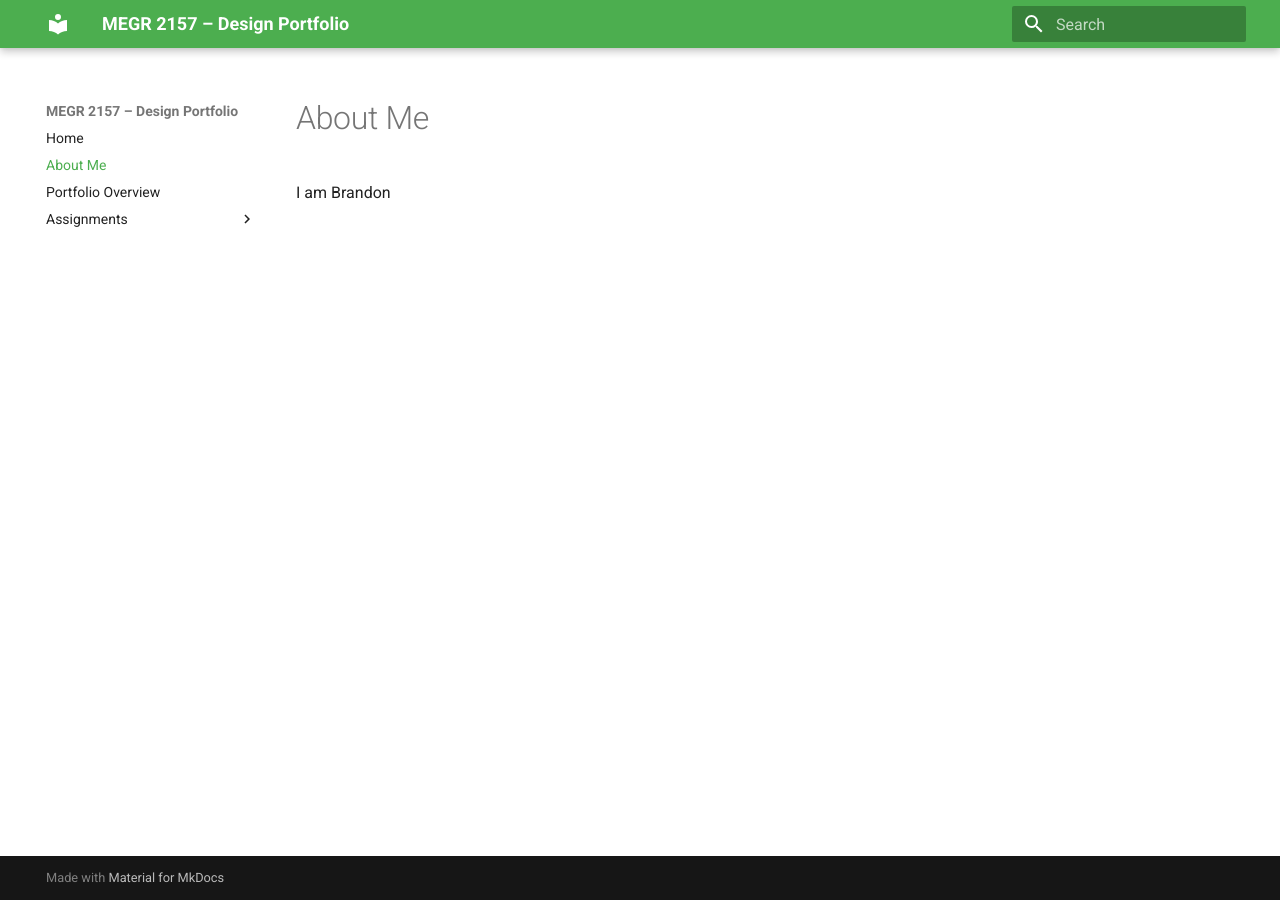
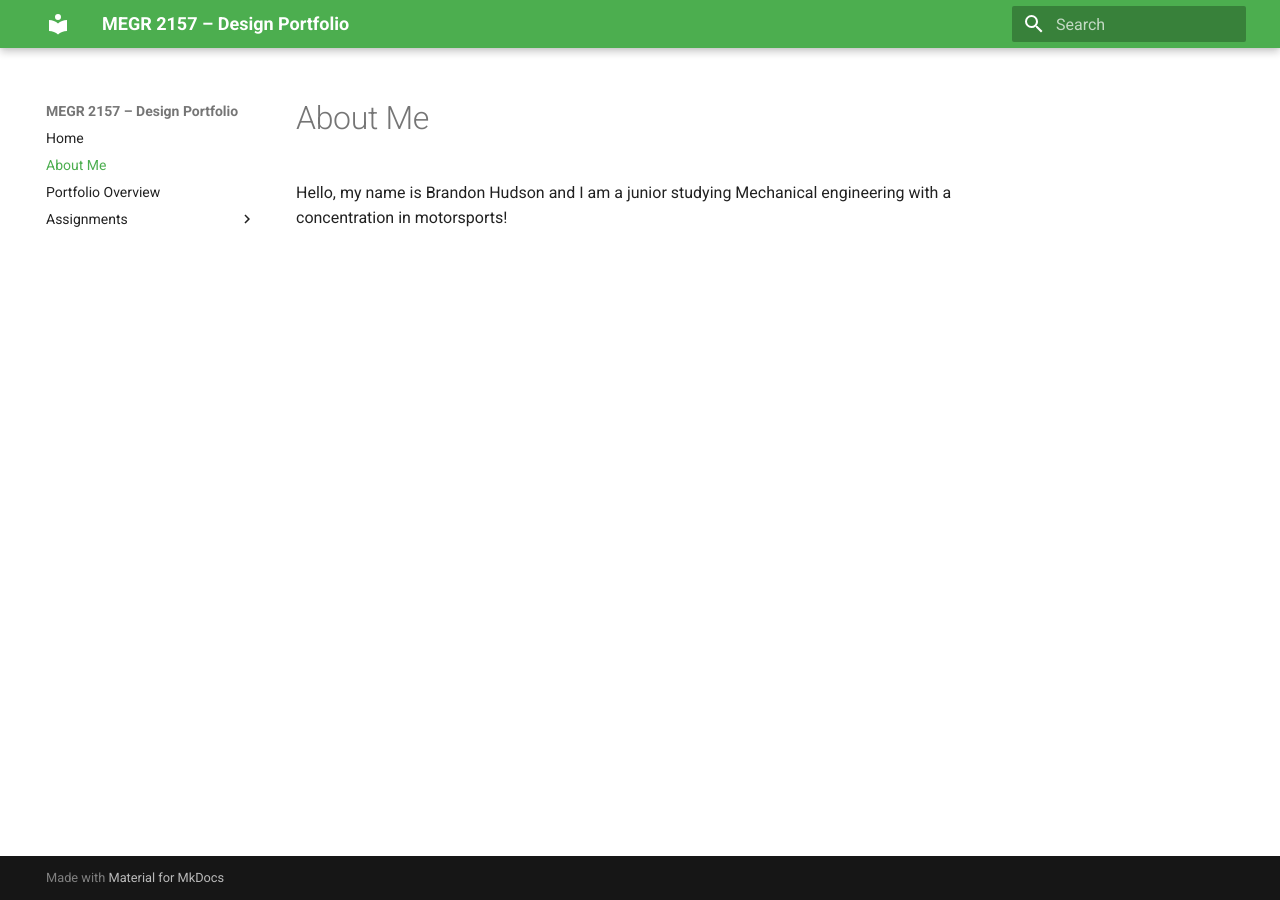
Before and after one commit to brandonhudson11/megr2157-portfolio, an MkDocs documentation site: the page built from docs/aboutme/index.md, in a window 1280 px wide. Built offline with MkDocs 1.6.1 and Material for MkDocs 9.7.7, drawn with Linux system fonts in a browser that asks for light colours.

Commit message:
Update introduction in About Me section

```diff
--- a/docs/aboutme/index.md
+++ b/docs/aboutme/index.md
@@ -1,2 +1,2 @@
 #About Me
-I am Brandon
+Hello, my name is Brandon Hudson and I am a junior studying Mechanical engineering with a concentration in motorsports!
```
